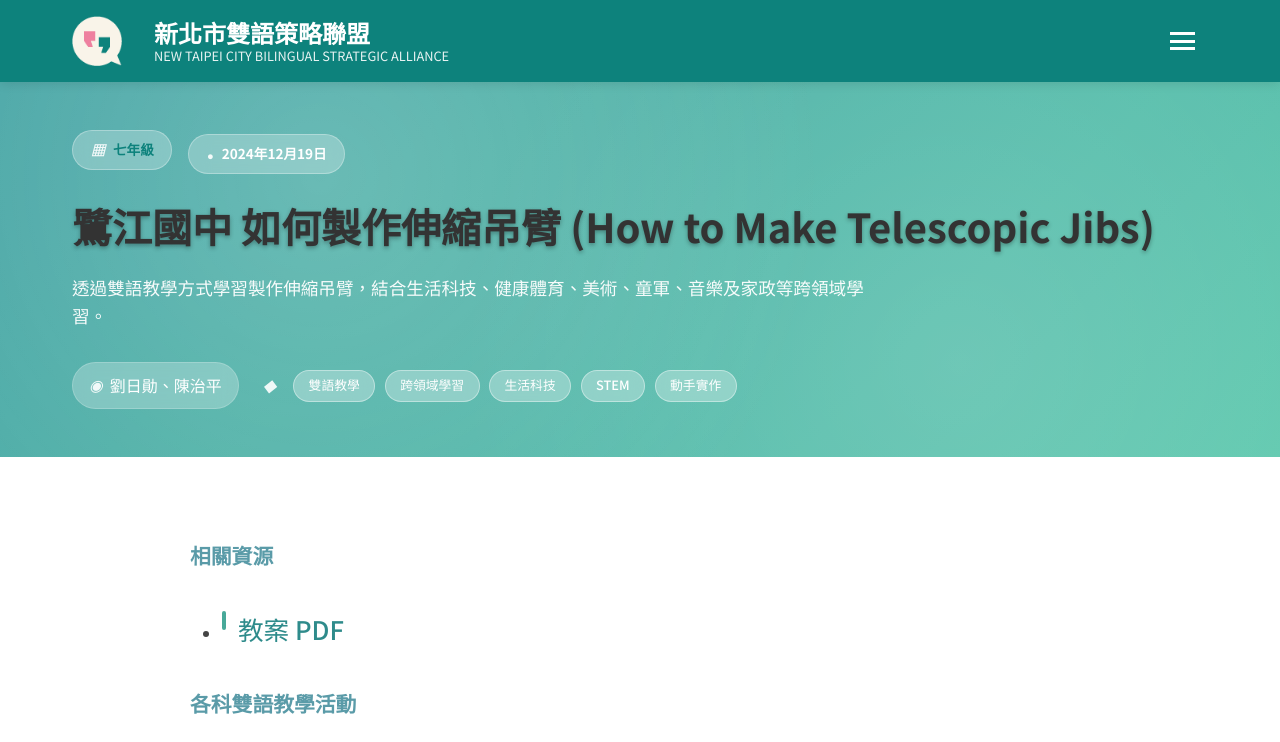
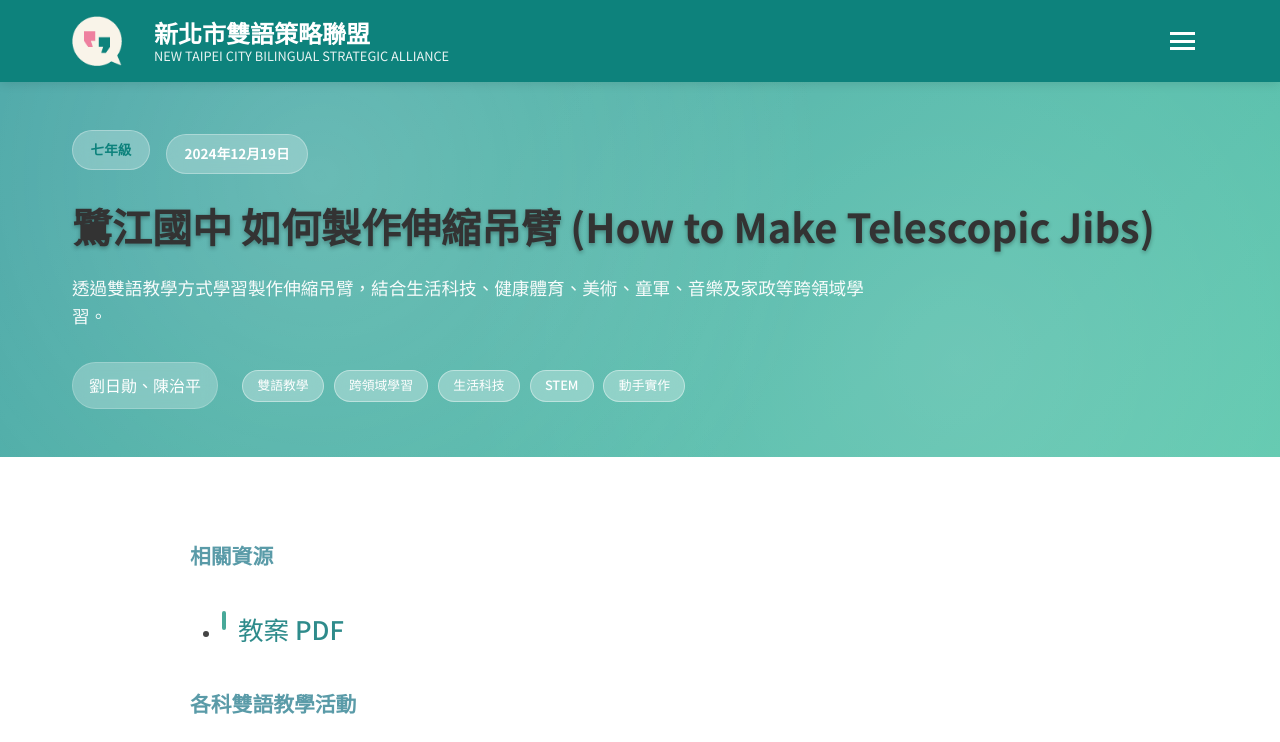
Before and after one commit to ntpc-bsa/ntpc-bsa.github.io, a Jekyll site: the page built from _lessons/sample-lesson-example.md, in a window 1280 px wide and 1400 px high. Shown: the top 742 px of the window. Built offline with Jekyll 4.4.1, drawn with Linux system fonts in a browser that asks for light colours; some web fonts are replaced.

Commit message:
Remove all icons from lesson page
- Remove all CSS icon definitions
- Remove icon HTML elements from lesson layout
- Clean up icon-related CSS styles
- Keep lesson page layout without any icons

```diff
--- a/_layouts/lesson.html
+++ b/_layouts/lesson.html
@@ -8,11 +8,9 @@ layout: default
             <div class="lesson-header-bg">
                 <div class="lesson-meta">
                     <span class="lesson-category">
-                        <i class="icon-folder"></i>
                         {{ page.category | default: "教案分享" }}
                     </span>
                     <time class="lesson-date">
-                        <i class="icon-calendar"></i>
                         {{ page.date | date: "%Y年%m月%d日" }}
                     </time>
                 </div>
@@ -26,14 +24,12 @@ layout: default
                 <div class="lesson-details">
                     {% if page.author %}
                         <div class="lesson-author">
-                            <i class="icon-user"></i>
                             <span>{{ page.author }}</span>
                         </div>
                     {% endif %}
 
                     {% if page.tags and page.tags.size > 0 %}
                         <div class="lesson-tags">
-                            <i class="icon-tag"></i>
                             {% for tag in page.tags %}
                                 <span class="tag-item">{{ tag }}</span>
                             {% endfor %}
@@ -57,7 +53,6 @@ layout: default
             <div class="nav-wrapper">
                 {% if page.previous %}
                     <a href="{{ page.previous.url | relative_url }}" class="nav-prev">
-                        <i class="icon-arrow-left"></i>
                         <div class="nav-content">
                             <span class="nav-label">上一篇</span>
                             <span class="nav-title">{{ page.previous.title }}</span>
@@ -66,7 +61,6 @@ layout: default
                 {% endif %}
 
                 <a href="{{ '/lessons/' | relative_url }}" class="nav-home">
-                    <i class="icon-list"></i>
                     <span>返回教案列表</span>
                 </a>
 
@@ -76,7 +70,6 @@ layout: default
                             <span class="nav-label">下一篇</span>
                             <span class="nav-title">{{ page.next.title }}</span>
                         </div>
-                        <i class="icon-arrow-right"></i>
                     </a>
                 {% endif %}
             </div>
--- a/assets/css/style.css
+++ b/assets/css/style.css
@@ -1634,67 +1634,7 @@ body {
    LESSON PAGE STYLES
    ================================= */
 
-/* CSS Icons using pseudo-elements */
-.icon-folder::before {
-    content: "▦";
-    margin-right: 0.5rem;
-    display: inline-block;
-    vertical-align: middle;
-    font-weight: bold;
-    color: rgba(255, 255, 255, 0.9);
-    font-size: 0.9rem;
-}
-.icon-calendar::before {
-    content: "●";
-    margin-right: 0.5rem;
-    display: inline-block;
-    vertical-align: middle;
-    font-weight: bold;
-    color: rgba(255, 255, 255, 0.9);
-    font-size: 0.7rem;
-}
-.icon-user::before {
-    content: "◉";
-    margin-right: 0.5rem;
-    display: inline-block;
-    vertical-align: middle;
-    font-weight: bold;
-    color: rgba(255, 255, 255, 0.9);
-    font-size: 0.8rem;
-}
-.icon-tag::before {
-    content: "◆";
-    margin-right: 0.5rem;
-    display: inline-block;
-    vertical-align: middle;
-    font-weight: bold;
-    color: rgba(255, 255, 255, 0.9);
-    font-size: 0.8rem;
-}
-.icon-arrow-left::before {
-    content: "‹";
-    margin-right: 0.5rem;
-    display: inline-block;
-    vertical-align: middle;
-    font-weight: bold;
-    font-size: 1.3rem;
-}
-.icon-arrow-right::before {
-    content: "›";
-    margin-left: 0.5rem;
-    display: inline-block;
-    vertical-align: middle;
-    font-weight: bold;
-    font-size: 1.3rem;
-}
-.icon-list::before {
-    content: "≡";
-    margin-right: 0.5rem;
-    display: inline-block;
-    vertical-align: middle;
-    font-weight: bold;
-    font-size: 1rem;
-}
+/* All CSS icons removed */
 
 /* Lesson Header */
 .lesson-header {
@@ -1792,10 +1732,7 @@ body {
     flex-wrap: wrap;
 }
 
-.lesson-tags .icon-tag {
-    flex-shrink: 0;
-    align-self: center;
-}
+
 
 .tag-item {
     background: rgba(255, 255, 255, 0.3);
```
